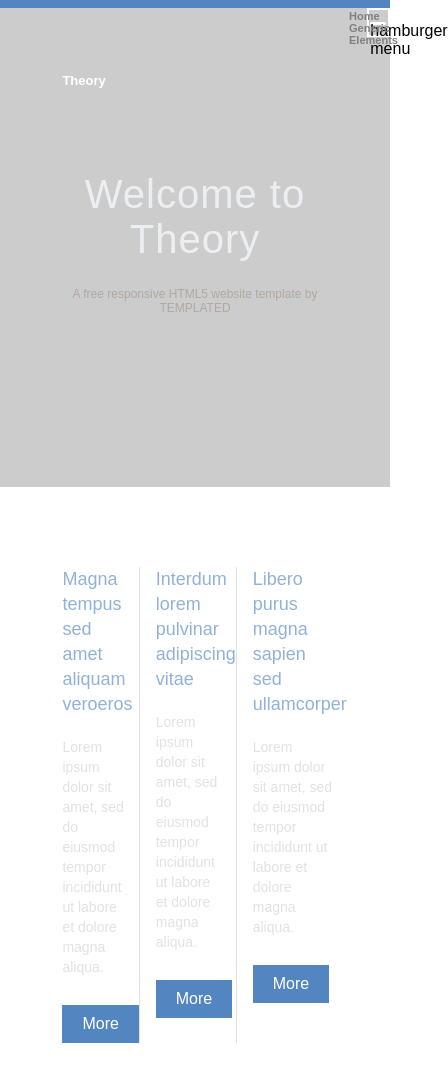
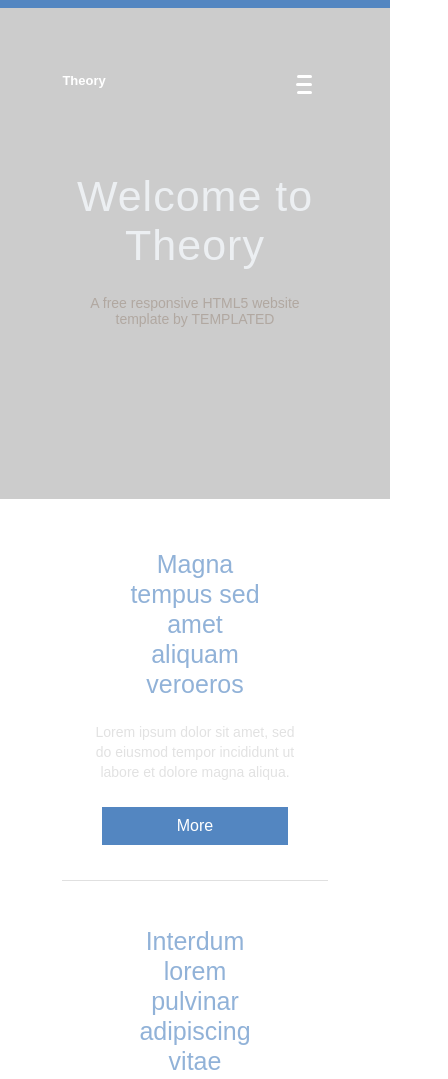
Before and after one commit to Shirly-D/Theory, a plain HTML site: page index.html in a window 390 px wide. Shown: the top 1079 px of the page, 448 px wide, since content can reach past the window. Drawn offline with Linux system fonts and the light colour scheme; placeholder pictures from the web are drawn by us.

Commit message:
css media queries

```diff
--- a/assets/css/style.css
+++ b/assets/css/style.css
@@ -129,7 +129,7 @@ header h1 {
 }
 
 header h1 a {color: #fff;}
-header nav {flex-basis: 16%;}
+header nav {flex-basis: 100%;}
 
 header nav ul {
   display: inline-block;
@@ -142,6 +142,11 @@ header ul li {margin-right: 10px;}
 header ul li:last-child {margin-right: 0;}
 header ul li a {color: #7F8082;}
 header ul li a:hover {color: #fff;}
+
+.menu-bar {
+  float: left;
+  text-indent: -9999px;
+}
 
 
 
@@ -393,32 +398,167 @@ footer li a::before {
 /*media query for 995px starts here*/
 @media only screen and (max-width: 768px) {
 
-  header nav {
-    position: absolute;
-    left: -100%;
-  }
+  /* header section start */
+
+
   .menu {
-    position: absolute;
-    right: 0;
-    top: 0;
-    display: flex;
     width: 5%;
     height: 25px;
+    display: flex;
     cursor: pointer;
     transition: all .5s ease-in-out;
-    border: 2px solid #fff;
   }
 
   .menu-bar {
-    width: 80%;
+    width: 4%;
     height: 3px;
+    position: absolute;
+    top: 75px;
+    right: 20%;
+    border-radius: 5px;
     background: #fff;
+    transition: all .5s ease-in-out;
+
+  }
+
+  .menu-bar::before,
+  .menu-bar::after {
+    content: "";
+    width: 98%;
+    height: 3px;
+    position: absolute;
     border-radius: 5px;
     transition: all .5s ease-in-out;
+    background: #fff;
+    left: 1%;
+  }
+
+  .menu-bar::before {top: -8px;}
+  .menu-bar::after {top: 8px;}
+
+  .menu  ul {
     position: absolute;
-    top: 12px;
-    left: 9%;
+    width: 100%;
+    height: auto;
+    background: #9FBBDC;
+    top: 88px;
+    left: -100%;
+    text-align: left;
+    transition: .5s;
   }
+
+  .menu ul li {
+    display: block;
+    margin: 10px 0;
+    font-size: 13px;
+    line-height: 30px;
+    text-align: center;
+  }
+
+  .menu-bar:hover ~  nav ul {
+    left: 0;
+  }
+
+  /* header section end */
+
+  /* main section start */
+
+  .banner h2 {font-size: 43px;}
+  .banner p {font-size: 14px;}
+
+  .list-section .wrapper {padding: 50px 0;}
+  .list-ul {display: inline-block;}
+  .list-ul li:first-child {padding-top: 0;}
+  .list-ul li:last-child {border-bottom: none;}
+
+  .list-ul li {
+    width: 100%;
+    margin: 0 auto;
+    padding-top: 45px;
+    border-bottom: 1px solid #E0E0E0;
+    border-right: none;
+    box-sizing: border-box;
+    text-align: center;
+  }
+
+  .list-heading {
+    width: 56%;
+    margin: 0 auto;
+    margin-bottom: 23px;
+    font-size: 25px;
+    line-height: 30px;
+  }
+
+  .list-text {
+    width: 77%;
+    margin: 0 auto;
+    margin-bottom: 25px;
+  }
+
+  .list-btn {
+    width: 70%;
+    margin-bottom: 35px;
+    box-sizing: border-box;
+  }
+  .ipsum-section .wrapper {padding: 50px 0;}
+  .ipsum-section h2 {font-size: 30px;}
+  .ipsum-section p {font-size: 13px;}
+  .ipsum-ul {display: inline-block;}
+  .ipsum-ul li:last-child {margin-bottom: 0;}
+
+  .ipsum-ul li {
+    width: 100%;
+    margin-left: 0;
+    margin-bottom: 33px;
+  }
+
+  .ipsum-text {display: block;}
+  .nunc-section .wrapper {padding: 50px 0 0;}
+  .nunc-section p {margin-bottom: 40px;}
+  .nunc-ul {display: inline-block;}
+  .nunc-ul li:last-child {margin-left: 0;}
+
+  .nunc-ul .list-heading {
+    width: 100%;
+    text-align: center;
+  }
+
+  .nunc-ul li p {text-align: center;}
+
+  .nunc-ul li a {
+    width: 100%;
+    margin-bottom: 40px;
+    box-sizing: border-box;
+    text-align: center;
+  }
+
+  /* main section end */
+
+  /* footer section start */
+
+  footer .wrapper {
+    display: flex;
+    flex-direction: column-reverse;
+  }
+
+  footer p {
+    flex-basis: 100%;
+    text-align: center;
+    font-size: 15px;
+  }
+
+  footer ul {
+    display: inline-block;
+    flex-basis: 100%;
+    text-align: center;
+  }
+
+  footer ul li {
+    width: 8%;
+    margin-bottom: 30px;
+  }
+
+  /* footer section end */
 
 
 
```
